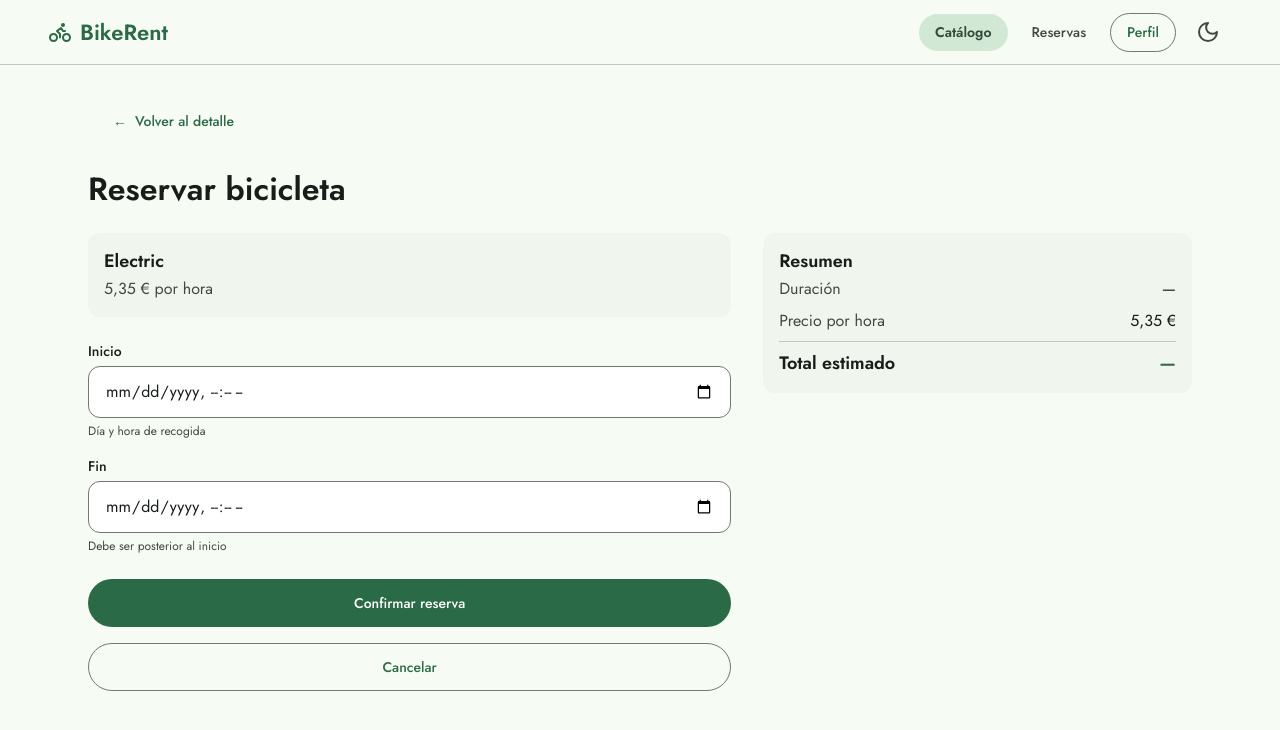
After one commit to AdrianGonzalezBlanco/BikeRent, a Laravel app: page /bikes/1/book in a window 1280 px wide. The commit adds this page. Shown: the top 730 px of the page. Run offline with Laravel 12, Linux system fonts and the light colour scheme; a user stored in the database is signed in; data comes from the database, SQL or seed files in the repository; style sheets or scripts are compiled from the project's sources.

Commit message:
añadir formulario de reserva y mis reservas

```diff
--- a/resources/css/app.css
+++ b/resources/css/app.css
@@ -5,8 +5,12 @@
 @import './layout/navbar.css';
 @import './layout/page.css';
 @import './layout/catalog.css';
+@import './layout/bookings.css';
 @import './components/button.css';
 @import './components/field.css';
 @import './components/badge.css';
+@import './components/alert.css';
+@import './components/panel.css';
 @import './components/bike-image.css';
 @import './components/bike-card.css';
+@import './components/booking-card.css';
--- /dev/null
+++ b/resources/css/components/alert.css
@@ -0,0 +1,14 @@
+.alert {
+  padding: var(--space-md);
+  border-radius: var(--radius-md);
+}
+
+.alert--success {
+  color: var(--md-sys-color-on-primary-container);
+  background: var(--md-sys-color-primary-container);
+}
+
+.alert--error {
+  color: var(--md-sys-color-on-error-container);
+  background: var(--md-sys-color-error-container);
+}
--- /dev/null
+++ b/resources/css/components/panel.css
@@ -0,0 +1,39 @@
+.panel {
+  display: grid;
+  gap: var(--space-xs);
+  padding: var(--space-md);
+  border-radius: var(--radius-md);
+  background: var(--md-sys-color-surface-container-low);
+}
+
+.panel__title {
+  font-size: 1.125rem;
+  line-height: 1.5rem;
+}
+
+.panel__text { color: var(--md-sys-color-on-surface-variant); }
+
+/* Resumen de coste */
+.summary {
+  display: grid;
+  gap: var(--space-sm);
+  padding: 0;
+}
+
+.summary__row {
+  display: flex;
+  justify-content: space-between;
+  gap: var(--space-md);
+}
+
+.summary__row dt { color: var(--md-sys-color-on-surface-variant); }
+
+.summary__row--total {
+  padding-top: var(--space-sm);
+  border-top: 1px solid var(--md-sys-color-outline-variant);
+  font-size: 1.125rem;
+  font-weight: 600;
+}
+
+.summary__row--total dt { color: var(--md-sys-color-on-surface); }
+.summary__row--total dd { color: var(--md-sys-color-primary); }
--- /dev/null
+++ b/resources/css/layout/bookings.css
@@ -0,0 +1,30 @@
+/* Formulario de reserva: una columna en móvil; en escritorio, campos a la izquierda y resumen a la derecha */
+.booking-form {
+  display: grid;
+  grid-template-columns: minmax(0, 1fr);
+  gap: var(--space-md);
+}
+
+.booking-form__fields,
+.booking-form__actions {
+  display: grid;
+  gap: var(--space-md);
+}
+
+@media (min-width: 48rem) {
+  .booking-form {
+    grid-template-columns: minmax(0, 3fr) minmax(0, 2fr);
+    grid-template-areas:
+      "bike summary"
+      "fields summary"
+      "actions summary";
+    grid-template-rows: auto auto 1fr;
+    align-items: start;
+    gap: var(--space-lg) var(--space-xl);
+  }
+
+  .booking-form__bike { grid-area: bike; }
+  .booking-form__fields { grid-area: fields; }
+  .booking-form__summary { grid-area: summary; }
+  .booking-form__actions { grid-area: actions; }
+}
--- a/resources/css/layout/catalog.css
+++ b/resources/css/layout/catalog.css
@@ -1,12 +1,3 @@
-/* Rejilla del catálogo: 1 columna en móvil y más según el ancho disponible */
-.bike-grid {
-  display: grid;
-  grid-template-columns: repeat(auto-fill, minmax(min(100%, 18rem), 1fr));
-  gap: var(--space-md);
-  padding: 0;
-  list-style: none;
-}
-
 /* Detalle de bicicleta: apilado en móvil, dos columnas en escritorio */
 .bike-detail {
   display: grid;
--- a/resources/css/layout/page.css
+++ b/resources/css/layout/page.css
@@ -20,6 +20,17 @@
   color: var(--md-sys-color-on-surface-variant);
 }
 
+/* Rejilla de tarjetas: 1 columna en móvil y más según el ancho disponible */
+.card-grid {
+  display: grid;
+  grid-template-columns: repeat(auto-fill, minmax(min(100%, var(--card-min, 18rem)), 1fr));
+  gap: var(--space-md);
+  padding: 0;
+  list-style: none;
+}
+
+.card-grid--wide { --card-min: 22rem; }
+
 @media (min-width: 48rem) {
   .container { padding: var(--space-xl) var(--space-2xl); }
 }
--- a/resources/js/app.js
+++ b/resources/js/app.js
@@ -1,9 +1,7 @@
-
-
 import Alpine from 'alpinejs';
+import './booking-estimate';
+import './theme';
 
 window.Alpine = Alpine;
 
 Alpine.start();
-
-import './theme';
--- /dev/null
+++ b/resources/js/booking-estimate.js
@@ -0,0 +1,24 @@
+import Alpine from 'alpinejs';
+
+const decimal = new Intl.NumberFormat('es-ES', { maximumFractionDigits: 2 });
+const euros = new Intl.NumberFormat('es-ES', { style: 'currency', currency: 'EUR' });
+
+// Calcula la duración y el importe estimado del formulario de reserva
+Alpine.data('bookingEstimate', (pricePerHour, start = '', end = '') => ({
+    start,
+    end,
+
+    get hours() {
+        const ms = new Date(this.end) - new Date(this.start);
+
+        return Number.isFinite(ms) && ms > 0 ? ms / 3600000 : 0;
+    },
+
+    get duration() {
+        return this.hours ? `${decimal.format(this.hours)} h` : '—';
+    },
+
+    get total() {
+        return this.hours ? euros.format(this.hours * pricePerHour) : '—';
+    },
+}));
--- a/resources/views/bikes/index.blade.php
+++ b/resources/views/bikes/index.blade.php
@@ -4,7 +4,7 @@
     @if ($bikes->isEmpty())
         <p>No hay bicicletas disponibles ahora mismo.</p>
     @else
-        <ul class="bike-grid">
+        <ul class="card-grid">
             @foreach ($bikes as $bike)
                 <li>
                     <x-bike-card :bike="$bike" />
--- /dev/null
+++ b/resources/views/bookings/create.blade.php
@@ -0,0 +1,66 @@
+<x-app-layout>
+    <div>
+        <x-button variant="text" :href="route('bikes.show', $bike)">
+            <span aria-hidden="true">←</span> Volver al detalle
+        </x-button>
+    </div>
+
+    <x-page-header title="Reservar bicicleta" />
+
+    <form
+        method="POST"
+        action="{{ route('bookings.store') }}"
+        class="booking-form"
+        x-data="bookingEstimate({{ (float) $bike->price_per_hour }}, @js(old('start_time', '')), @js(old('end_time', '')))">
+        @csrf
+        <input type="hidden" name="bike_id" value="{{ $bike->id }}">
+
+        <section class="panel booking-form__bike" aria-labelledby="bike-title">
+            <h2 id="bike-title" class="panel__title">{{ $bike->model }}</h2>
+            <p class="panel__text">{{ $bike->formatted_price }} por hora</p>
+            <x-input-error :messages="$errors->get('bike_id')" />
+        </section>
+
+        <div class="booking-form__fields">
+            <x-field
+                name="start_time"
+                label="Inicio"
+                type="datetime-local"
+                help="Día y hora de recogida"
+                x-model="start"
+                required />
+
+            <x-field
+                name="end_time"
+                label="Fin"
+                type="datetime-local"
+                help="Debe ser posterior al inicio"
+                x-model="end"
+                required />
+        </div>
+
+        <aside class="panel booking-form__summary" aria-labelledby="summary-title">
+            <h2 id="summary-title" class="panel__title">Resumen</h2>
+
+            <dl class="summary" aria-live="polite">
+                <div class="summary__row">
+                    <dt>Duración</dt>
+                    <dd x-text="duration">—</dd>
+                </div>
+                <div class="summary__row">
+                    <dt>Precio por hora</dt>
+                    <dd>{{ $bike->formatted_price }}</dd>
+                </div>
+                <div class="summary__row summary__row--total">
+                    <dt>Total estimado</dt>
+                    <dd x-text="total">—</dd>
+                </div>
+            </dl>
+        </aside>
+
+        <div class="booking-form__actions">
+            <x-button type="submit" class="btn--block">Confirmar reserva</x-button>
+            <x-button variant="outlined" :href="route('bikes.show', $bike)" class="btn--block">Cancelar</x-button>
+        </div>
+    </form>
+</x-app-layout>
--- /dev/null
+++ b/resources/views/components/flash.blade.php
@@ -0,0 +1,7 @@
+@foreach (['success', 'error'] as $type)
+    @if (session($type))
+        <div class="alert alert--{{ $type }}" role="{{ $type === 'error' ? 'alert' : 'status' }}">
+            {{ session($type) }}
+        </div>
+    @endif
+@endforeach
--- a/resources/views/layouts/app.blade.php
+++ b/resources/views/layouts/app.blade.php
@@ -8,6 +8,8 @@
     @endisset
 
     <main id="main" class="container">
+        <x-flash />
+
         {{ $slot }}
     </main>
 </x-layout.base>
```
Also changed, not shown: app/Models/Booking.php (+28 -0 lines), resources/css/components/booking-card.css (added, +59 -0 lines), resources/views/bookings/index.blade.php (added, +19 -0 lines), resources/views/components/booking-card.blade.php (added, +31 -0 lines).
